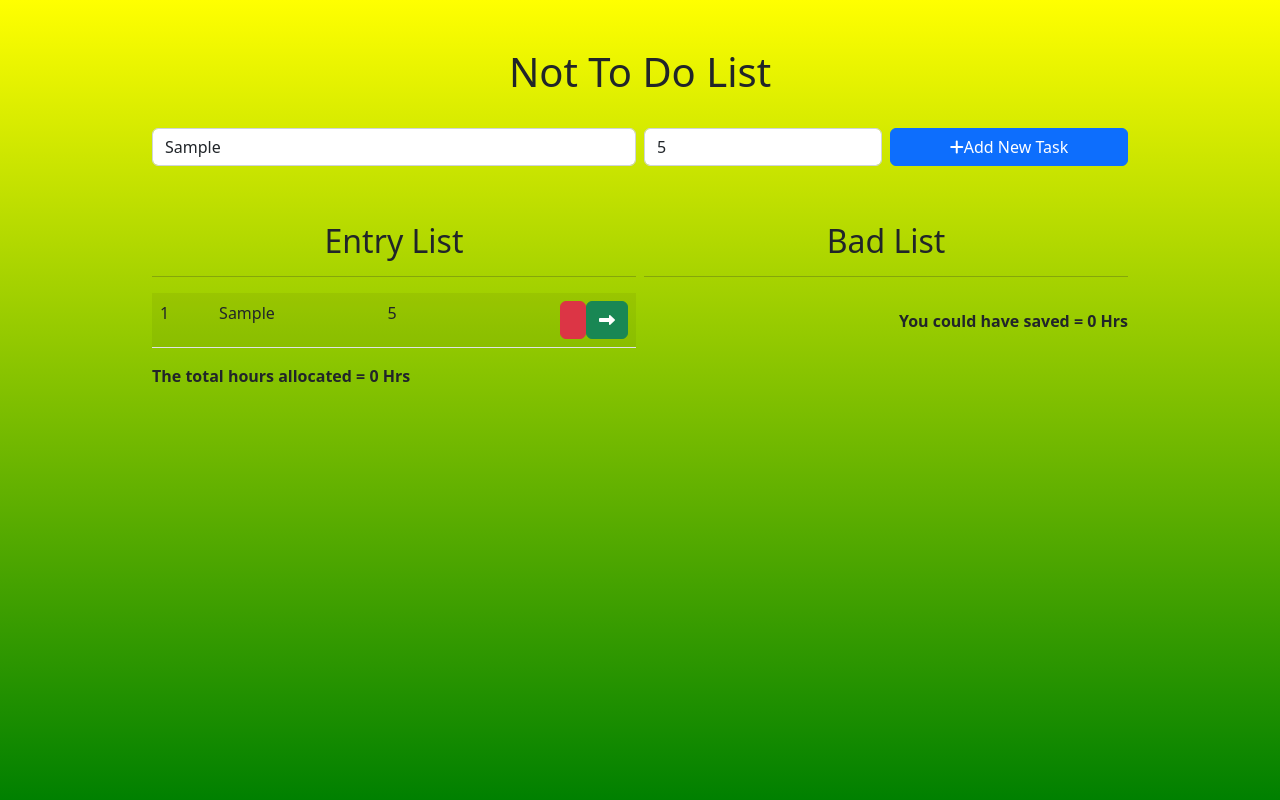
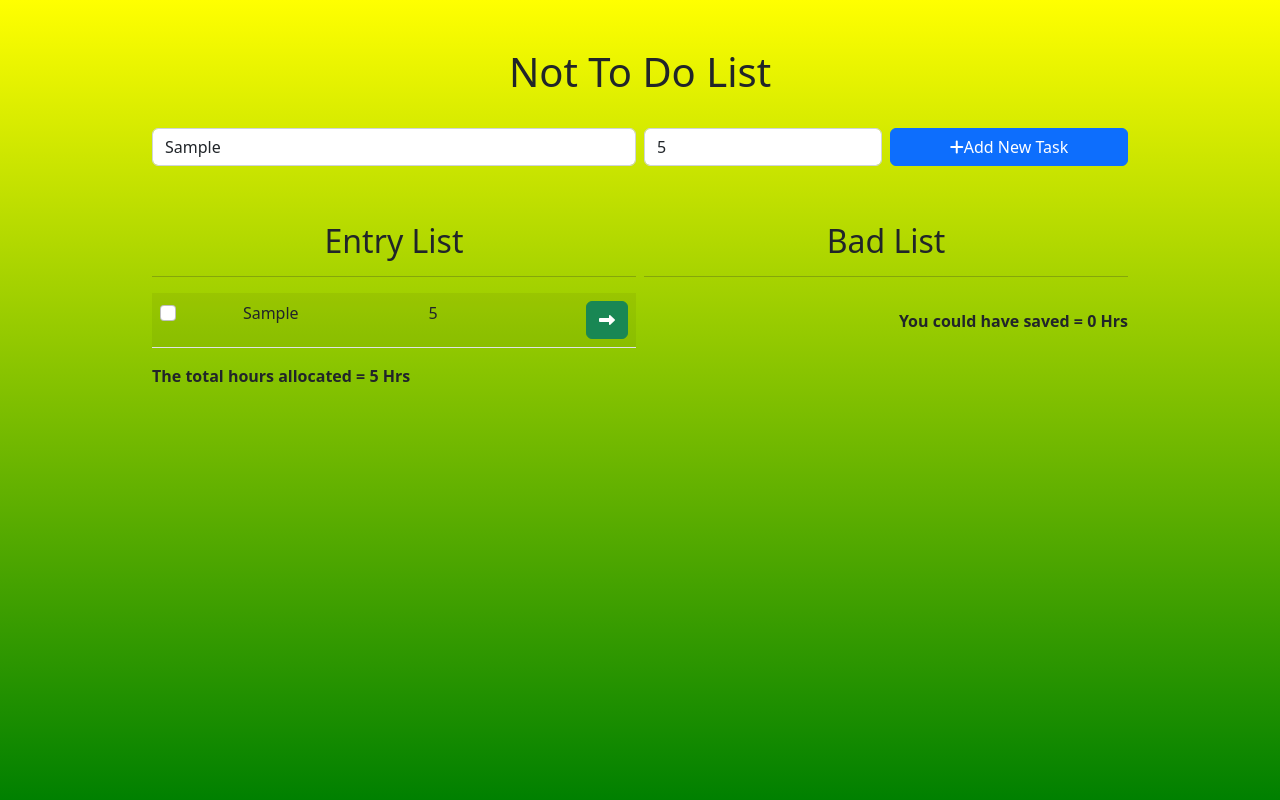
Before and after one commit to sushilbasaula/React-Not_to_do_list, a React (Create React App) app: page / in a window 1280 px wide. Both pictures are taken after typing "Sample", "5" into the empty fields and a click on the button "Add New Task". Built offline with nearby package versions, Linux system fonts and the light colour scheme.

Commit message:
UI is completed

```diff
--- a/src/App.js
+++ b/src/App.js
@@ -5,25 +5,54 @@ import { Form } from "./components/Form";
 import { ListArea } from "./components/ListArea";
 import { useState } from "react";
 
+const hrPerWeek = 7 * 24;
+
 function App() {
   const [taskList, setTaskList] = useState([]);
+  const [itmToDelete, setItmToDelete] = useState([]);
+  const totalHrs = taskList.reduce((subTtl, item) => subTtl + +item.hr, 0);
   // const handleOnSubmit = (e) => {};
   const addTask = (data) => {
+    if (hrPerWeek < totalHrs + +data.hr) {
+      return alert("Boss, you don't have enough time, sorry la");
+    }
     // console.log(data);
     setTaskList([...taskList, data]);
   };
-  const switchTask = (_id) => {
-    // console.log(i);
+  const switchTask = (_id, type) => {
+    console.log(_id);
     const temArg = taskList.map((item, index) => {
       if (item._id === _id) {
-        item.type = "bad";
+        item.type = type;
       }
       return item;
     });
     setTaskList(temArg);
     // console.log(taskList);
   };
-  console.log(taskList);
+  const handleOnSelect = (e) => {
+    const { value, checked } = e.target;
+    // console.log(value, checked);
+    checked
+      ? setItmToDelete([...itmToDelete, value])
+      : // const filteredArg = itmToDelete.filter((item) => item !== value);
+        setItmToDelete(itmToDelete.filter((item) => item !== value));
+  };
+  const handleOnDelete = () => {
+    console.log("Deleting");
+    // const filteredArg = taskList.filter((item) =>
+    //   itmToDelete.includes(item._id)
+    // );
+    if (!window.confirm("Are You Sure you want to delete")) {
+      return;
+    }
+    setTaskList(taskList.filter((item) => !itmToDelete.includes(item._id)));
+
+    setItmToDelete([]);
+  };
+  console.log(itmToDelete);
+  // console.log(taskList);
+
   return (
     <div className="wrapper">
       <div className="container">
@@ -31,13 +60,26 @@ function App() {
 
         <Form addTask={addTask} />
 
-        <ListArea taskList={taskList} switchTask={switchTask} />
+        <ListArea
+          taskList={taskList}
+          switchTask={switchTask}
+          handleOnSelect={handleOnSelect}
+          itmToDelete={itmToDelete}
+        />
 
         <div className="row fw-bold">
           <div className="col">
-            The total hours allocated = <span id="totalHrs">0</span> Hrs
+            The total hours allocated = <span id="totalHrs">{totalHrs}</span>{" "}
+            Hrs
           </div>
         </div>
+        {itmToDelete.length > 0 && (
+          <div className="d-grid g-2">
+            <button className="btn btn-danger" onClick={handleOnDelete}>
+              Delete Selected({itmToDelete.length}) Task(s)
+            </button>
+          </div>
+        )}
       </div>
     </div>
   );
--- a/src/components/BadList.js
+++ b/src/components/BadList.js
@@ -1,25 +1,44 @@
 import React from "react";
 
-export const BadList = ({ badList }) => {
+export const BadList = ({
+  badList,
+  itmToDelete,
+  handleOnSelect,
+  switchTask,
+}) => {
+  // const ttl = badList.reduce((acc, item) => acc + +item.hr, 0);
   return (
     <div className="col-md">
       <h2 className="text-center">Bad List</h2>
       <hr />
-      <table className="table table-striped table-hover">
+      <table className="table table-str  ped table-hover">
         <tbody id="bad-task">
           {badList.map((item, i) => {
             return (
               <tr>
-                <td>{i + 1}</td>
+                <td>
+                  <td>
+                    <input
+                      type="checkbox"
+                      className="form-check-input"
+                      value={item._id}
+                      onChange={handleOnSelect}
+                      checked={itmToDelete.includes(item._id)}
+                    />
+                  </td>
+                </td>
                 <td>{item.task}</td>
                 <td>{item.hr}</td>
                 <td class="text-end">
-                  <button onclick="markAsToDo(${i})" class="btn btn-warning">
+                  <button
+                    onClick={() => switchTask(item._id, "entry")}
+                    class="btn btn-warning"
+                  >
                     <i class="fa-solid fa-left-long"></i>
                   </button>
-                  <button onclick="deleteBadTask(${i})" class="btn btn-danger">
+                  {/* <button onclick="deleteBadTask(${i})" class="btn btn-danger">
                     <i class="fa-solid fa-trash"></i>
-                  </button>
+                  </button> */}
                 </td>
               </tr>
             );
@@ -27,7 +46,11 @@ export const BadList = ({ badList }) => {
         </tbody>
       </table>
       <div className="text-end fw-bold">
-        You could have saved = <span id="totalBadHr">0</span> Hrs
+        You could have saved ={" "}
+        <span id="totalBadHr">
+          {badList.reduce((acc, item) => acc + +item.hr, 0)}
+        </span>{" "}
+        Hrs
       </div>
     </div>
   );
--- a/src/components/EntryList.js
+++ b/src/components/EntryList.js
@@ -1,6 +1,11 @@
 import React from "react";
 
-export const EntryList = ({ taskList, switchTask }) => {
+export const EntryList = ({
+  taskList,
+  switchTask,
+  handleOnSelect,
+  itmToDelete,
+}) => {
   return (
     <div className="col-md">
       <h2 className="text-center">Entry List</h2>
@@ -10,15 +15,29 @@ export const EntryList = ({ taskList, switchTask }) => {
           {taskList.map((item, i) => {
             return (
               <tr>
-                <td>{i + 1}</td>
+                <td>
+                  {/* <input
+                    type="checkbox"
+                    className="form-check-input"
+                    value={item._id}
+                    onChange={handleOnSelect}
+                  /> */}
+                  <input
+                    type="checkbox"
+                    className="form-check-input"
+                    value={item._id}
+                    onChange={handleOnSelect}
+                    checked={itmToDelete.includes(item._id)}
+                  />
+                </td>
                 <td>{item.task}</td>
                 <td>{item.hr}</td>
                 <td class="text-end">
-                  <button onClick="deleteTask(${i})" class="btn btn-danger">
+                  {/* <button onClick="deleteTask(${i})" class="btn btn-danger">
                     <i class="fa-solid f a-trash"></i>
-                  </button>
+                  </button> */}
                   <button
-                    onClick={() => switchTask(item._id)}
+                    onClick={() => switchTask(item._id, "bad")}
                     class="btn btn-success"
                   >
                     <i class="fa-solid fa-right-long"></i>
--- a/src/components/Form.js
+++ b/src/components/Form.js
@@ -3,7 +3,6 @@ import { randomStr } from "../utilis";
 
 export const Form = ({ addTask }) => {
   const [form, setForm] = useState({ type: "entry" });
-  // console.log(form);
 
   const handleOnChange = (e) => {
     const { value, name } = e.target;
@@ -12,13 +11,12 @@ export const Form = ({ addTask }) => {
       ...form,
       [name]: value,
     });
-    // console.log(form);
   };
 
   const handleOnSubmit = (e) => {
     e.preventDefault();
     const _id = randomStr();
-    console.log(_id);
+
     addTask({ ...form, _id });
   };
   return (
--- a/src/components/ListArea.js
+++ b/src/components/ListArea.js
@@ -2,14 +2,29 @@ import React from "react";
 import { EntryList } from "./EntryList";
 import { BadList } from "./BadList";
 
-export const ListArea = ({ taskList, switchTask }) => {
+export const ListArea = ({
+  taskList,
+  switchTask,
+  handleOnSelect,
+  itmToDelete,
+}) => {
   const entList = taskList.filter((item) => item.type === "entry");
   const badList = taskList.filter((item) => item.type === "bad");
   return (
     <div className="row mt-5 g-2">
-      <EntryList taskList={entList} switchTask={switchTask} />
+      <EntryList
+        taskList={entList}
+        switchTask={switchTask}
+        handleOnSelect={handleOnSelect}
+        itmToDelete={itmToDelete}
+      />
 
-      <BadList badList={badList} />
+      <BadList
+        badList={badList}
+        itmToDelete={itmToDelete}
+        handleOnSelect={handleOnSelect}
+        switchTask={switchTask}
+      />
     </div>
   );
 };
```
